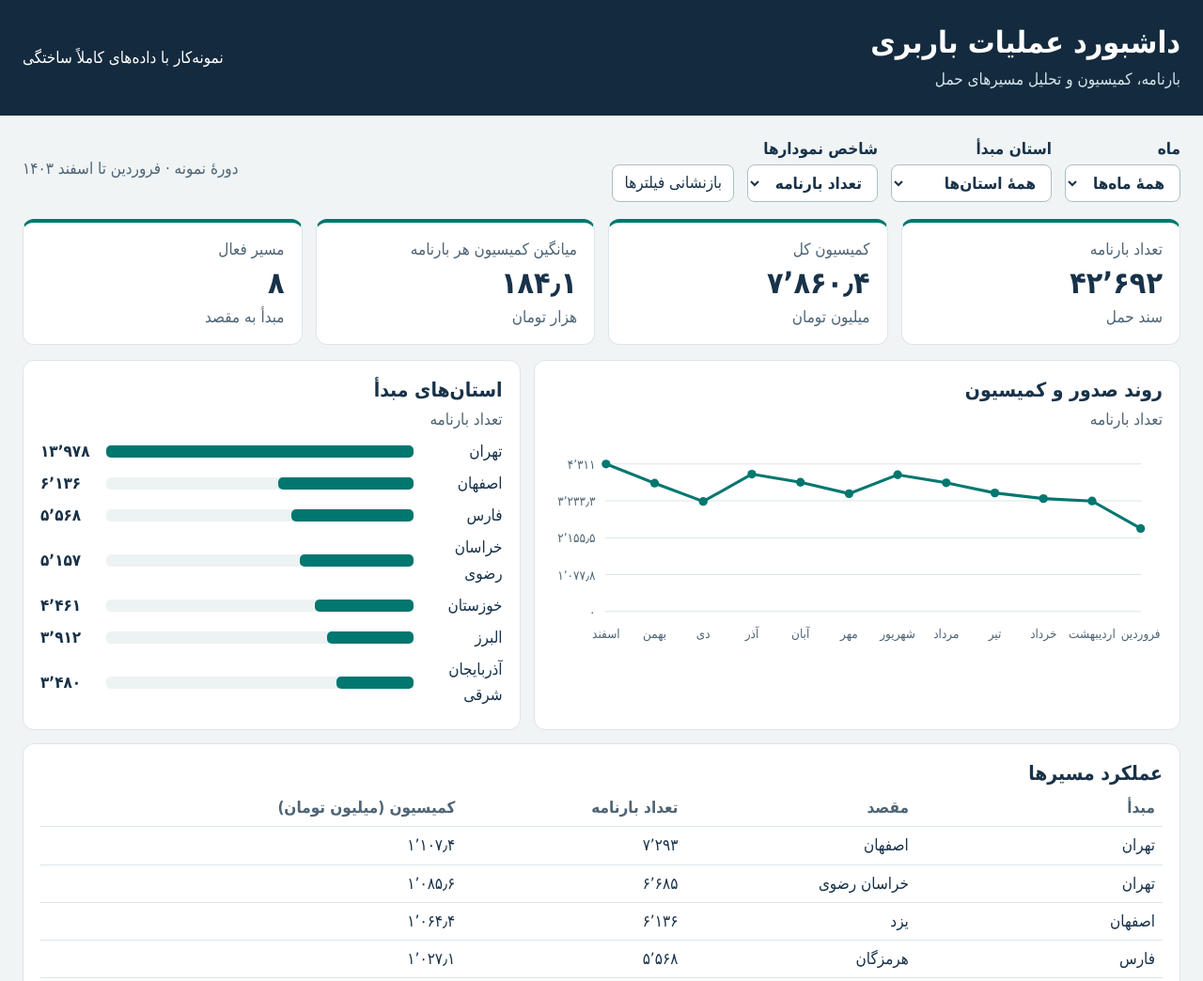
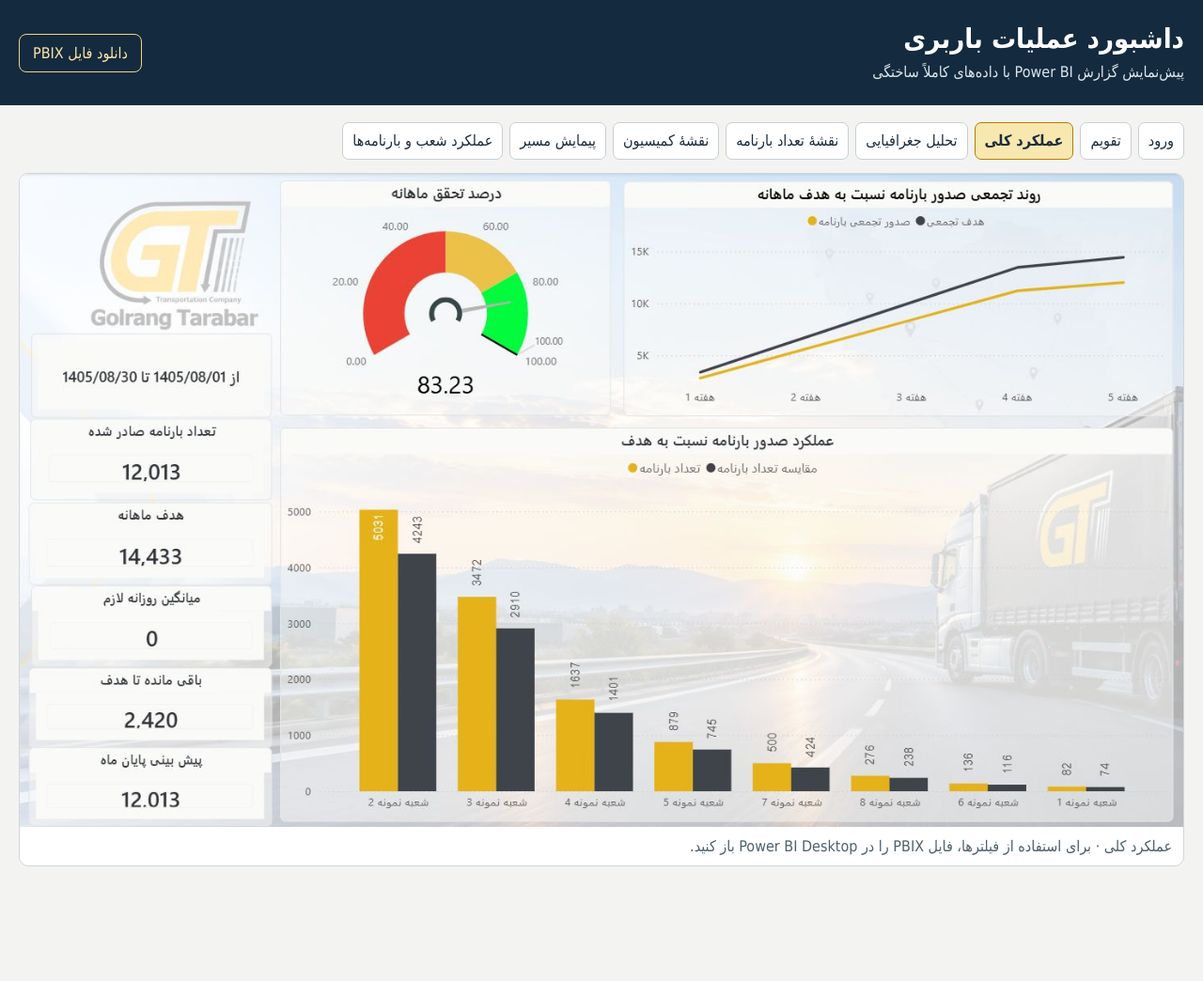
Before and after one commit to Anaram/waybill-operations-dashboard, a plain HTML site: page index.html in a window 1280 px wide. Shown: the top 1044 px of the page at 94% size. After the commit the page ends 940 px from the top, so only its background shows below. Drawn offline with Linux system fonts and the light colour scheme.

Commit message:
Show the eight Power BI report pages on GitHub Pages

```diff
--- a/index.html
+++ b/index.html
@@ -3,117 +3,76 @@
 <head>
 <meta charset="utf-8">
 <meta name="viewport" content="width=device-width, initial-scale=1">
-<title>داشبورد عملیات باربری | نمونه‌کار</title>
+<meta name="description" content="پیش‌نمایش هشت صفحهٔ گزارش Power BI عملیات باربری با داده‌های ساختگی">
+<title>داشبورد عملیات باربری | پیش‌نمایش Power BI</title>
 <style>
-:root{color-scheme:light;--navy:#142a3e;--teal:#00776f;--ink:#183249;--muted:#4f6575;--line:#dce5e9;--paper:#f0f4f5}
-*{box-sizing:border-box}body{margin:0;background:var(--paper);color:var(--ink);font:17px/1.6 "B Nazanin",Tahoma,Arial,sans-serif}
-header{background:var(--navy);color:white;padding:25px max(24px,calc((100% - 1232px)/2));display:flex;align-items:center;justify-content:space-between;gap:16px;flex-wrap:wrap}
-h1,h2,p{margin:0}h1{font-size:32px;line-height:1.3}h2{font-size:21px}header p{color:#d2e5e9;margin-top:4px}
-main{max-width:1280px;margin:auto;padding:22px 24px 35px}
-.filters{display:flex;gap:14px;align-items:end;flex-wrap:wrap;margin-bottom:18px}
-label{display:grid;gap:3px;font-weight:bold}select,button{font:inherit;border:1px solid #aabfc8;border-radius:8px;min-height:40px;padding:3px 12px;background:white;color:var(--ink)}button{cursor:pointer}select:focus-visible,button:focus-visible{outline:3px solid #00776f;outline-offset:2px}.filter-note{margin-inline-start:auto;color:var(--muted);align-self:center}
-.kpis{display:grid;grid-template-columns:repeat(4,1fr);gap:14px;margin-bottom:16px}.card,.panel{background:white;border:1px solid var(--line);border-radius:12px;padding:15px 18px}.card{border-top:4px solid var(--teal)}.card span,.detail{color:var(--muted)}.card strong{font-size:32px;display:block;line-height:1.4}.grid{display:grid;grid-template-columns:1.3fr 1fr;gap:14px;margin-bottom:14px}
-#trend{width:100%;height:auto;display:block;margin-top:8px}.bar-row{display:grid;grid-template-columns:85px 1fr 60px;gap:10px;align-items:center;margin:7px 0}.bar-track{background:#edf2f3;border-radius:5px;height:13px}.bar{height:100%;min-width:0;border-radius:5px;background:var(--teal)}.bar-row strong{text-align:left;font-variant-numeric:tabular-nums}
-table{border-collapse:collapse;width:100%;min-width:420px}th,td{padding:6px 8px;text-align:right;border-bottom:1px solid var(--line)}th{color:var(--muted)}tr:last-child td{border-bottom:0}.scroll{overflow:auto}
-@media(max-width:760px){header{padding:16px} main{padding:15px}.kpis{grid-template-columns:repeat(2,1fr)}.grid{grid-template-columns:1fr}h1{font-size:26px}.filter-note{margin-inline-start:0}}
+:root{color-scheme:light;--ink:#1c2d3b;--navy:#142a3e;--gold:#b57d00;--paper:#f3f4f2}
+*{box-sizing:border-box}
+body{margin:0;background:var(--paper);color:var(--ink);font:16px/1.7 "B Nazanin",Tahoma,sans-serif}
+header{background:var(--navy);color:#fff;padding:22px max(20px,calc((100% - 1430px)/2));display:flex;align-items:center;justify-content:space-between;gap:16px;flex-wrap:wrap}
+h1{font-size:29px;margin:0;line-height:1.35}p{margin:2px 0 0}header p{color:#dce7ee}
+a,button{font:inherit}a{color:inherit}.download{padding:6px 14px;border:1px solid #f2d381;border-radius:8px;color:#ffe4a8;text-decoration:none}
+main{max-width:1470px;margin:auto;padding:18px 20px}
+nav{display:flex;flex-wrap:wrap;gap:7px;margin-bottom:14px}
+button{color:var(--ink);background:#fff;border:1px solid #c8ced2;padding:5px 10px;border-radius:7px;cursor:pointer}
+button[aria-current]{background:#f8e7af;border-color:var(--gold);font-weight:bold}
+button:focus-visible,a:focus-visible{outline:3px solid #a26b00;outline-offset:3px}
+figure{margin:0;background:white;border:1px solid #cfd7db;border-radius:10px;overflow:hidden}
+figure a{display:block}img{display:block;width:100%;height:auto}
+figcaption{padding:7px 12px;color:#4e606a}
 </style>
 </head>
 <body>
-<header><div><h1>داشبورد عملیات باربری</h1><p>بارنامه، کمیسیون و تحلیل مسیرهای حمل</p></div><span>نمونه‌کار با داده‌های کاملاً ساختگی</span></header>
+<header>
+<div><h1>داشبورد عملیات باربری</h1><p>پیش‌نمایش گزارش Power BI با داده‌های کاملاً ساختگی</p></div>
+<a class="download" href="Waybill-Portfolio-Synthetic.pbix" download>دانلود فایل PBIX</a>
+</header>
 <main>
-<section class="filters" aria-label="فیلترهای گزارش">
-<label>ماه<select id="month"><option value="">همهٔ ماه‌ها</option></select></label>
-<label>استان مبدأ<select id="province"><option value="">همهٔ استان‌ها</option></select></label>
-<label>شاخص نمودارها<select id="measure"><option value="count">تعداد بارنامه</option><option value="commission">کمیسیون</option></select></label>
-<button id="reset" type="button">بازنشانی فیلترها</button>
-<span class="filter-note">دورهٔ نمونه · فروردین تا اسفند ۱۴۰۳</span>
-</section>
-<section class="kpis" aria-label="شاخص‌های کلیدی" aria-live="polite">
-<div class="card"><span>تعداد بارنامه</span><strong id="count"></strong><span>سند حمل</span></div>
-<div class="card"><span>کمیسیون کل</span><strong id="commission"></strong><span>میلیون تومان</span></div>
-<div class="card"><span>میانگین کمیسیون هر بارنامه</span><strong id="average"></strong><span>هزار تومان</span></div>
-<div class="card"><span>مسیر فعال</span><strong id="routes"></strong><span>مبدأ به مقصد</span></div>
-</section>
-<div class="grid">
-<section class="panel"><h2>روند صدور و کمیسیون</h2><p class="detail" id="trendLabel"></p><svg id="trend" viewBox="0 0 630 235" role="img" aria-labelledby="trendTitle"></svg></section>
-<section class="panel"><h2>استان‌های مبدأ</h2><p class="detail" id="provinceLabel"></p><div id="bars"></div></section>
-</div>
-<section class="panel"><h2>عملکرد مسیرها</h2><div class="scroll"><table><thead><tr><th>مبدأ</th><th>مقصد</th><th>تعداد بارنامه</th><th>کمیسیون (میلیون تومان)</th></tr></thead><tbody id="body"></tbody></table></div></section>
+<nav id="pages" aria-label="صفحه‌های گزارش Power BI"></nav>
+<figure>
+<a id="full" href="screenshots/01-overview.png" aria-label="نمایش تصویر در اندازهٔ اصلی">
+<img id="report" src="screenshots/01-overview.png" alt="صفحهٔ عملکرد کلی گزارش Power BI با مقایسهٔ آبان و مهر ۱۴۰۵" width="1430" height="803">
+</a>
+<figcaption id="caption" aria-live="polite">عملکرد کلی · برای استفاده از فیلترها، فایل PBIX را در Power BI Desktop باز کنید.</figcaption>
+</figure>
 </main>
 <script>
-const months = ['فروردین','اردیبهشت','خرداد','تیر','مرداد','شهریور','مهر','آبان','آذر','دی','بهمن','اسفند'];
-const routes = [
-  ['تهران','اصفهان'],['تهران','خراسان رضوی'],['اصفهان','یزد'],['فارس','هرمزگان'],
-  ['خراسان رضوی','تهران'],['خوزستان','تهران'],['البرز','گیلان'],['آذربایجان شرقی','البرز']
+const pages = [
+  ['landing','ورود','05-landing.png'],
+  ['calendar','تقویم','06-calendar.png'],
+  ['overview','عملکرد کلی','01-overview.png'],
+  ['geography','تحلیل جغرافیایی','02-geography.png'],
+  ['province-waybills','نقشهٔ تعداد بارنامه','03-province-waybills.png'],
+  ['province-commission','نقشهٔ کمیسیون','04-province-commission.png'],
+  ['routes','پیمایش مسیر','07-routes.png'],
+  ['details','عملکرد شعب و بارنامه‌ها','08-details.png']
 ];
-const season = [0.71,0.93,0.97,1.04,1.07,1.16,1.02,1.10,1.15,0.94,1.12,1.22];
-const data = months.flatMap((_, month) => routes.map(([origin,destination], route) => {
-  const count = Math.round((520 - route * 44 + (month * 23 + route * 31) % 127) * season[month]);
-  const commission = count * (137000 + route * 11000 + month * 2500);
-  return {month,route,origin,destination,count,commission};
-}));
-const el = id => document.getElementById(id);
-const fmt = value => new Intl.NumberFormat('fa-IR',{maximumFractionDigits:1}).format(value);
-for (const [i, name] of months.entries()) el('month').add(new Option(name,String(i)));
-for (const name of new Set(routes.map(route=>route[0]))) el('province').add(new Option(name,name));
-const sum = (rows, key) => rows.reduce((total,row)=>total+row[key],0);
-function groups(rows, key) {
-  const result = new Map();
-  for (const row of rows) {
-    const label = row[key];
-    if (!result.has(label)) result.set(label,[]);
-    result.get(label).push(row);
+const nav = document.getElementById('pages');
+const report = document.getElementById('report');
+const full = document.getElementById('full');
+const caption = document.getElementById('caption');
+for (const [id,title] of pages) {
+  const button = document.createElement('button');
+  button.type = 'button';
+  button.textContent = title;
+  button.dataset.page = id;
+  button.addEventListener('click', () => { location.hash = id; });
+  nav.append(button);
+}
+function showPage() {
+  const [id,title,file] = pages.find(page => page[0] === location.hash.slice(1)) || pages[2];
+  const src = 'screenshots/' + file;
+  report.src = src;
+  report.alt = 'صفحهٔ ' + title + ' در گزارش Power BI با داده‌های ساختگی';
+  full.href = src;
+  caption.textContent = title + ' · برای استفاده از فیلترها، فایل PBIX را در Power BI Desktop باز کنید.';
+  for (const button of nav.querySelectorAll('button')) {
+    if (button.dataset.page === id) button.setAttribute('aria-current','page');
+    else button.removeAttribute('aria-current');
   }
-  return result;
 }
-function chart(points, units) {
-  const max = Math.max(1,...points.map(p=>p.value));
-  const coords = points.map(({value},i)=>({
-    x: points.length===1 ? 320 : 607 - i*551/(points.length-1),
-    y: 177 - 152*value/max
-  }));
-  const grid = [0,0.25,0.5,0.75,1].map(f=>{
-    const y=177-152*f;
-    return '<line x1="55" x2="608" y1="'+y+'" y2="'+y+'" stroke="#dce5e9"/><text x="45" y="'+(y+5)+'" text-anchor="end">'+fmt(max*f)+'</text>';
-  }).join('');
-  const marks = coords.map(({x,y},i)=>'<circle cx="'+x+'" cy="'+y+'" r="4.5" fill="#00776f"><title>'+points[i].name+' · '+fmt(points[i].value)+'</title></circle>').join('');
-  const labels = coords.map(({x},i)=>'<text x="'+x+'" y="204" text-anchor="middle">'+points[i].name+'</text>').join('');
-  const line = coords.map(({x,y})=>x+','+y).join(' ');
-  el('trend').innerHTML = '<title id="trendTitle">روند '+units+'</title><g fill="#4f6575" font-size="13" direction="ltr">'+grid+labels+'</g><polyline points="'+line+'" fill="none" stroke="#00776f" stroke-width="3"/>'+marks;
-}
-function render() {
-  const month=el('month').value, province=el('province').value, measure=el('measure').value;
-  const rows=data.filter(row=>(month===''||row.month===Number(month))&&(!province||row.origin===province));
-  const count=sum(rows,'count'), commission=sum(rows,'commission');
-  el('count').textContent=fmt(count);
-  el('commission').textContent=fmt(commission/1e6);
-  el('average').textContent=fmt(count?commission/count/1e3:0);
-  const byRoute=groups(rows,'route');
-  el('routes').textContent=fmt(byRoute.size);
-  const units=measure==='count'?'تعداد بارنامه':'کمیسیون (میلیون تومان)';
-  el('trendLabel').textContent=units;
-  el('provinceLabel').textContent=units;
-  const value=group=>sum(group,measure)/(measure==='commission'?1e6:1);
-  chart([...groups(rows,'month')].map(([key,group])=>({name:months[key],value:value(group)})),units);
-  const provinces=[...groups(rows,'origin')].map(([name,group])=>({name,value:value(group)})).sort((a,b)=>b.value-a.value);
-  const largest=provinces[0]?.value||1;
-  el('bars').replaceChildren(...provinces.map(item=>{
-    const row=document.createElement('div');
-    row.className='bar-row';
-    row.innerHTML='<span>'+item.name+'</span><div class="bar-track" aria-hidden="true"><div class="bar" style="width:'+100*item.value/largest+'%"></div></div><strong>'+fmt(item.value)+'</strong>';
-    return row;
-  }));
-  const ranked=[...byRoute.values()].sort((a,b)=>sum(b,measure)-sum(a,measure));
-  el('body').replaceChildren(...ranked.map(group=>{
-    const row=document.createElement('tr');
-    const {origin,destination}=group[0];
-    for (const value of [origin,destination,fmt(sum(group,'count')),fmt(sum(group,'commission')/1e6)]) row.insertCell().textContent=value;
-    return row;
-  }));
-}
-for(const id of ['month','province','measure'])el(id).addEventListener('change',render);
-el('reset').addEventListener('click',()=>{el('month').value='';el('province').value='';el('measure').value='count';render();});
-render();
+window.addEventListener('hashchange', showPage);
+showPage();
 </script>
 </body>
 </html>
```
Also changed, not shown: preview.png (deleted), screenshots/05-landing.png (added), screenshots/06-calendar.png (added), screenshots/07-routes.png (added), screenshots/08-details.png (added), 1 other file.
